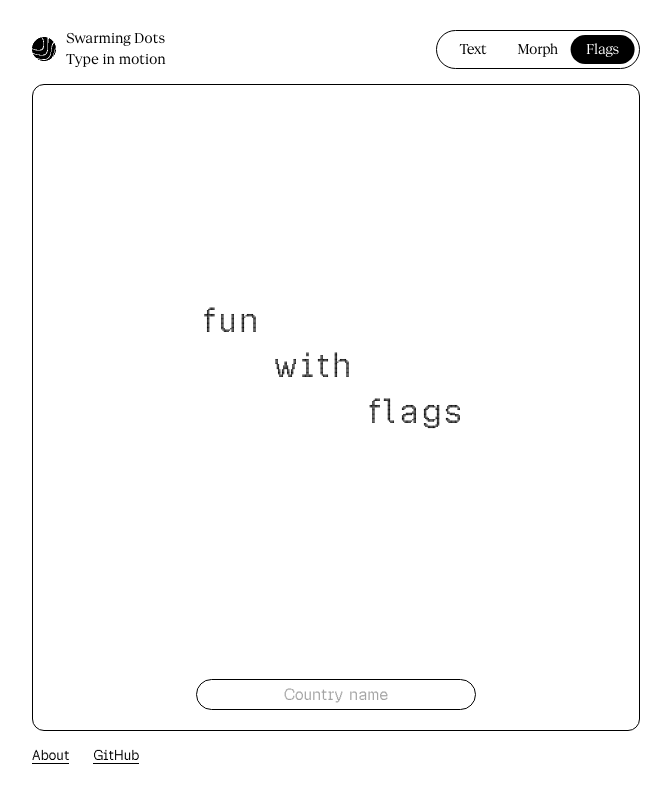
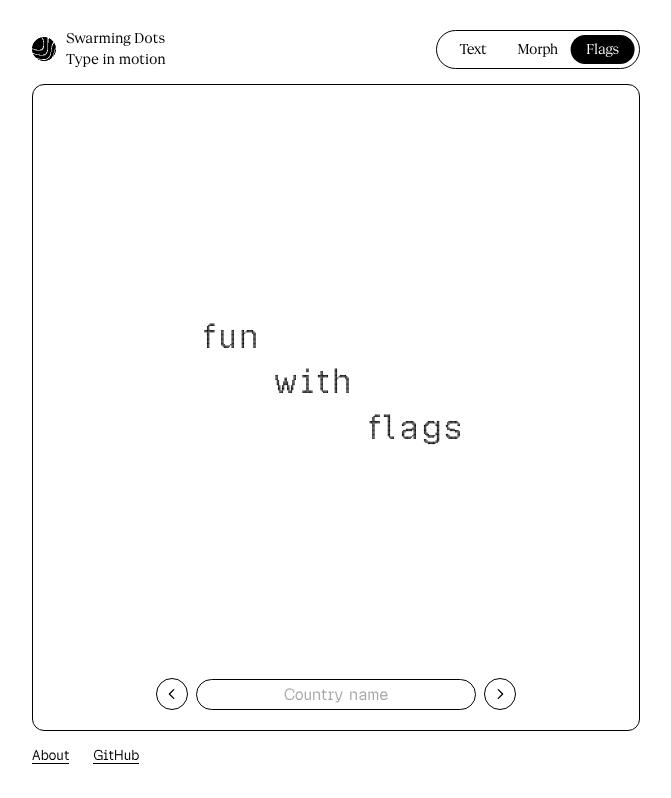
Before and after one commit to wseemye/swarmingdots, a React (Vite) app: page /flags in a window 1280 px wide. Shown: the whole page, without its empty margins (304-975 px from the left). Built offline with nearby package versions, Linux system fonts and the light colour scheme.

Commit message:
Flags: arrows either side of the country's name step to the previous and next country alphabetically; the name lives in the field
Co-Authored-By: Claude Sonnet 5.5 <noreply@anthropic.com>
Claude-Session: https://claude.ai/code/session_013WDXE9V4RtZ8JSkVdcMnn4

```diff
--- a/src/flags/CountryPicker.tsx
+++ b/src/flags/CountryPicker.tsx
@@ -17,8 +17,27 @@ const fold = (s: string) =>
 
 type Props = { flags: FlagEntry[]; current?: string; onPick: (code: string) => void };
 
+const Chevron = ({ dir }: { dir: 'left' | 'right' }) => (
+  <svg viewBox="0 0 16 16" width="14" height="14" fill="none" stroke="currentColor" strokeWidth="1.5" strokeLinecap="round" strokeLinejoin="round" aria-hidden="true">
+    <path d={dir === 'left' ? 'M10 3 5 8l5 5' : 'M6 3l5 5-5 5'} />
+  </svg>
+);
+
+/**
+ * [←] [country name] [→]: the field shows the flag's country, and is typed into to find another;
+ * the arrows go to the previous and the next country in alphabetical order, round the ends.
+ */
 export default function CountryPicker({ flags, current, onPick }: Props) {
   const [query, setQuery] = useState('');
+  const [focused, setFocused] = useState(false);
+  const ordered = useMemo(() => [...flags].sort((a, b) => fold(a.name).localeCompare(fold(b.name))), [flags]);
+  const currentEntry = flags.find((f) => f.code === current);
+  const step = (by: 1 | -1) => {
+    const i = ordered.findIndex((f) => f.code === current);
+    // Before any is chosen, next is the first and previous the last.
+    const to = i < 0 ? (by === 1 ? 0 : ordered.length - 1) : (i + by + ordered.length) % ordered.length;
+    onPick(ordered[to].code);
+  };
   const [open, setOpen] = useState(false);
   const [active, setActive] = useState(0);
   const inputRef = useRef<HTMLInputElement>(null);
@@ -89,6 +108,10 @@ export default function CountryPicker({ flags, current, onPick }: Props) {
 
   return (
     <div className="flags-picker-box">
+      <button type="button" className="flags-step" aria-label="Previous country" onClick={() => step(-1)}>
+        <Chevron dir="left" />
+      </button>
+      <div className="flags-field">
       {open && (
         <ul ref={listRef} className="flags-options" id={listId} role="listbox" aria-label="Countries">
           {shown.length ? (
@@ -128,19 +151,30 @@ export default function CountryPicker({ flags, current, onPick }: Props) {
         aria-controls={listId}
         aria-autocomplete="list"
         aria-activedescendant={open && shown[highlighted] ? optionId(shown[highlighted].code) : undefined}
-        placeholder="Country name"
+        placeholder={currentEntry?.name ?? 'Country name'}
         autoComplete="off"
         spellCheck={false}
-        value={query}
+        value={focused ? query : (currentEntry?.name ?? '')}
         onChange={(e) => {
           setQuery(e.target.value);
           setActive(0);
           setOpen(true);
         }}
-        onFocus={() => setOpen(true)}
-        onBlur={() => setOpen(false)}
+        onFocus={() => {
+          setFocused(true);
+          setQuery('');
+          setOpen(true);
+        }}
+        onBlur={() => {
+          setFocused(false);
+          setOpen(false);
+        }}
         onKeyDown={onKeyDown}
       />
+      </div>
+      <button type="button" className="flags-step" aria-label="Next country" onClick={() => step(1)}>
+        <Chevron dir="right" />
+      </button>
     </div>
   );
 }
--- a/src/flags/FlagSwarm.tsx
+++ b/src/flags/FlagSwarm.tsx
@@ -34,7 +34,7 @@ const REFERENCE_RATIO = 10 / 19;
 const FILL = 0.9;
 const ROUND = 0.3;
 const MAX_FLAG_WIDTH = 1100;
-const PICKER_SPACE = 88;
+const PICKER_SPACE = 56;
 const MARGIN = 32;
 // Room for the navbar floating at the top of the page.
 const NAV_SPACE = 48;
@@ -409,9 +409,6 @@ export default function FlagSwarm() {
       {!flag && size.w > 0 && <Staircase fontSize={Math.round(Math.min(48, Math.max(28, size.w / 18)))} bottom={PICKER_SPACE + MARGIN} />}
 
       <div className="flags-picker">
-        <p className="flags-name" aria-live="polite">
-          {flag?.name ?? ''}
-        </p>
         <CountryPicker flags={flags} current={flag?.code} onPick={setCode} />
       </div>
     </div>
--- a/src/flags/flags.css
+++ b/src/flags/flags.css
@@ -76,20 +76,18 @@
   gap: 10px;
 }
 
-.flags-name {
-  min-height: 1.2em;
-  margin: 0;
-  font-family: 'Geist Serif', 'Times New Roman', Times, serif;
-  font-size: 22px;
-  font-weight: 400;
-  letter-spacing: -0.01em;
-  line-height: 1.2;
-  text-align: center;
+.flags-picker-box {
+  position: relative;
+  display: flex;
+  align-items: center;
+  gap: 8px;
+  width: min(360px, 100%);
 }
 
-.flags-picker-box {
+.flags-field {
   position: relative;
-  width: min(280px, 100%);
+  flex: 1;
+  min-width: 0;
 }
 
 /* The country field: type a name, pick from the suggestions. */
--- a/src/ui.css
+++ b/src/ui.css
@@ -419,8 +419,32 @@
   background: var(--card);
 }
 
-.shell .flags-name {
-  font-size: 18px;
+/* The arrows either side of the country's name: the previous and the next, alphabetically. */
+.shell .flags-step {
+  display: grid;
+  flex: none;
+  place-items: center;
+  width: 32px;
+  height: 32px;
+  padding: 0;
+  border: 1px solid var(--fg);
+  border-radius: 50%;
+  background: var(--canvas);
+  color: var(--fg);
+  cursor: pointer;
+  transition:
+    background-color 200ms ease,
+    transform 200ms var(--ease);
+}
+
+.shell .flags-step:active {
+  transform: scale(0.94);
+}
+
+@media (hover: hover) and (pointer: fine) {
+  .shell .flags-step:hover {
+    background: var(--card);
+  }
 }
 
 /* ── The intro: its own stage, the bar of choices along its foot ── */
```
